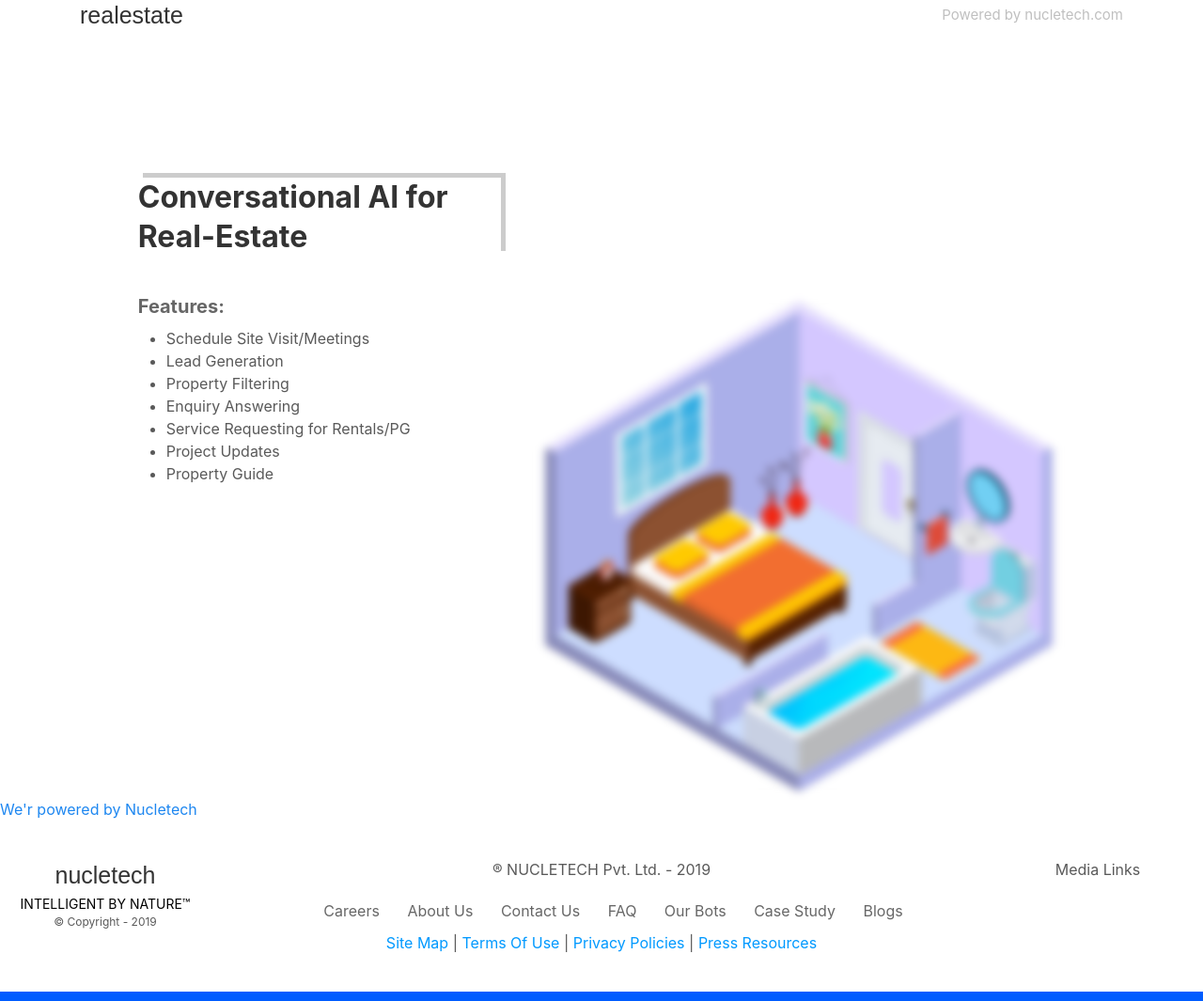
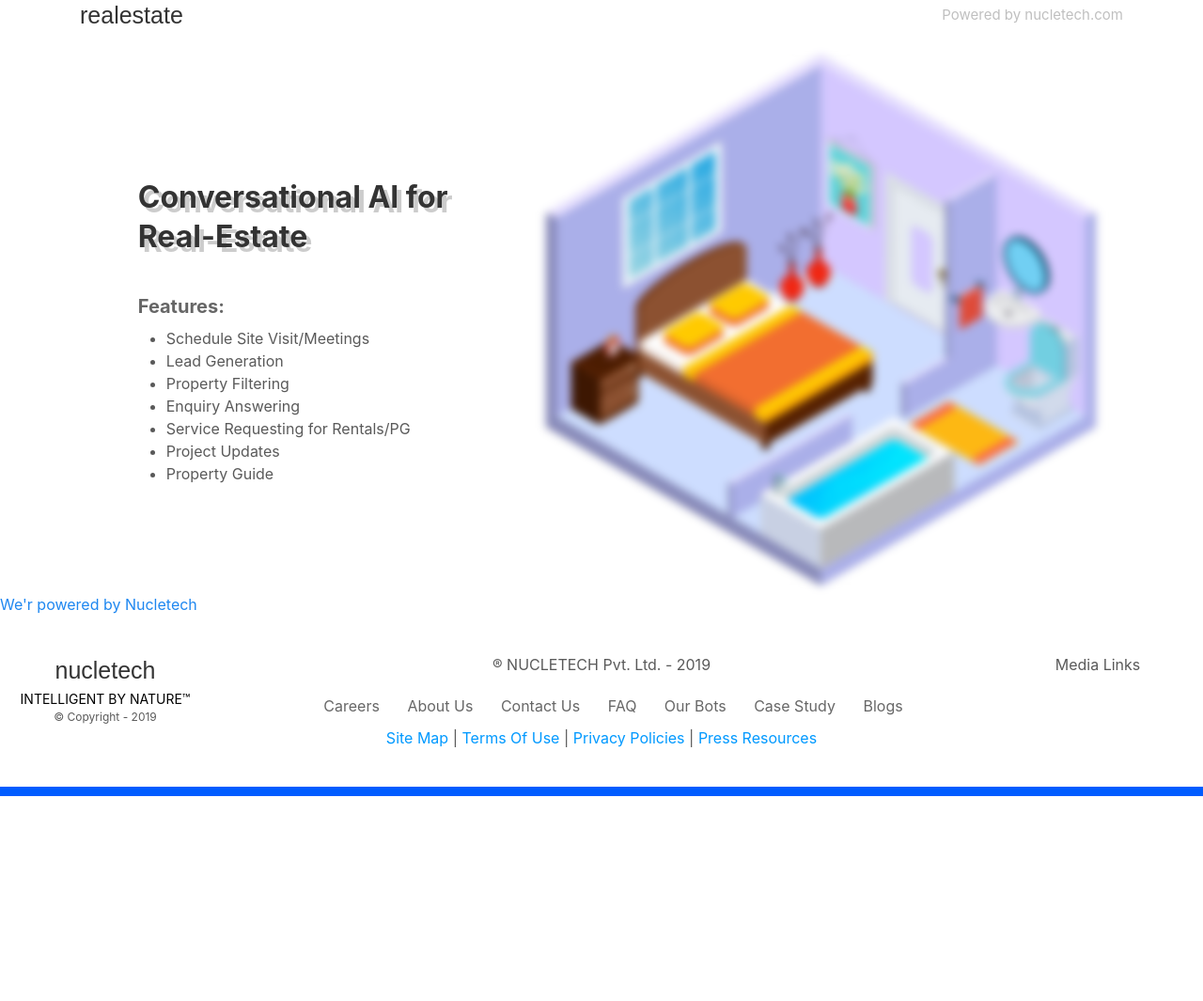
Before and after one commit to rekaran/nucletech, a Django app: page /bots/realestate/ in a window 1280 px wide. Shown: the part 21-1086 px from the top of the page at 94% size. After the commit the page ends 868 px from the top, so only its background shows below. Run offline with Django 3.2, Linux system fonts and the light colour scheme; some libraries are stand-ins or nearby versions; some web fonts are replaced.

Commit message:
realestate

```diff
--- a/bot/templates/bot/realestate.html
+++ b/bot/templates/bot/realestate.html
@@ -25,15 +25,8 @@
     <style>
         :focus{
             outline: none !important;
-        }.nt-realestate{
-            height: 100vh;
-            background-repeat: no-repeat;
-            background-position-x: center;
-            padding-top: 33vh;
-            background-position-y: bottom;
-            background-size: cover;
         }h2{
-            box-shadow: 5px -5px 0 rgba(0, 0, 0, 0.2);
+            text-shadow: 5px 5px 0 rgba(0, 0, 0, 0.2);
             font-weight: 700;
         }.uk-navbar-nav>li>a{
             font-size: 15px;
```
